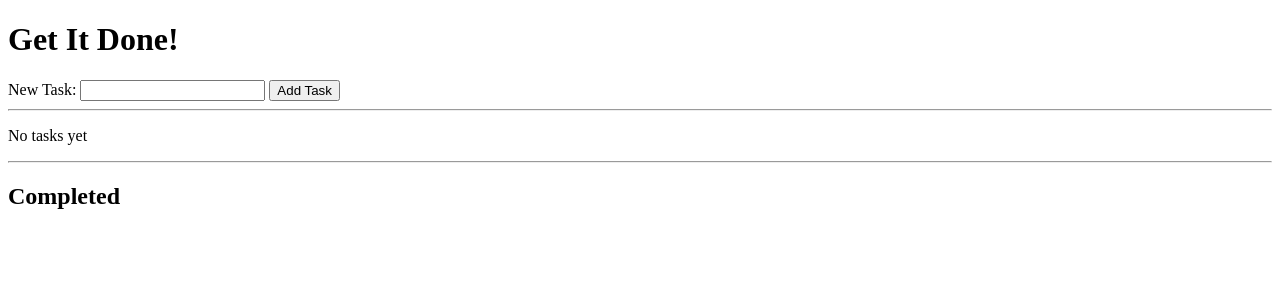
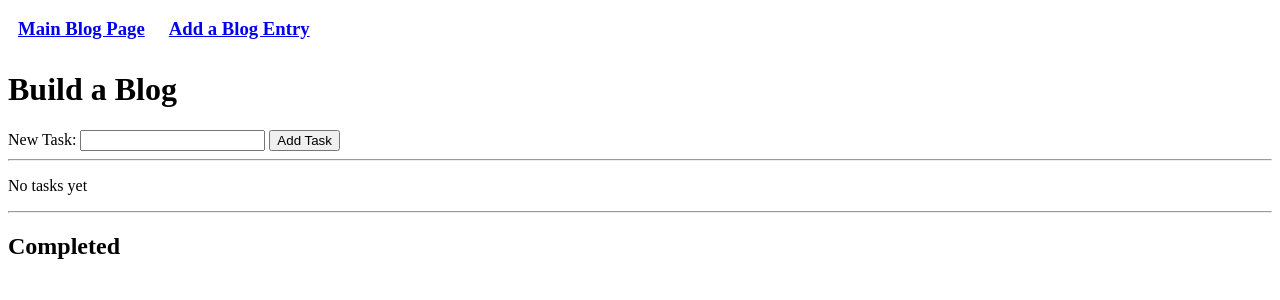
Before and after one commit to earl-gadel/blogz, a Flask app: page / in a window 1280 px wide. Shown: the top 300 px of the page. Run offline with Flask 2, Linux system fonts and the light colour scheme.

Commit message:
added stles.css and did some other front end work

```diff
--- a/main.py
+++ b/main.py
@@ -13,7 +13,7 @@ class Blog(db.Model):
     title = db.Column(db.String(120))
     body = db.Column(db.String(5000))
 
-    def __init__(self):
+    def __init__(self, title):
         self.title = title
         self.blog = False
 
@@ -30,3 +30,8 @@ def index():
 
 
     return render_template('build-a-blog.html',title="Building a Blog")
+
+
+
+if __name__ == "__main__":
+    app.run()
--- /dev/null
+++ b/static/styles.css
@@ -0,0 +1,7 @@
+.center-text{
+    text-align: center;
+}
+.inline-text{
+    display: inline-block;
+    margin: 10px;
+}
--- a/templates/base.html
+++ b/templates/base.html
@@ -1,8 +1,9 @@
 <!doctype html>
 <html>
-    <head>
-        <title>{{title}}</title>
-    </head>
+<head>
+    <link rel="stylesheet" type="text/css" href="{{ url_for('static', filename='styles.css')}}">
+    <title>{{title}}</title>
+</head>
 <body>
 
     {% block content %}
--- a/templates/build-a-blog.html
+++ b/templates/build-a-blog.html
@@ -1,7 +1,15 @@
 {% extends "base.html" %}
 
 {% block content %}
-    <h1>Get It Done!</h1>
+
+    <h3 class="inline-text">
+        <a href="/blog">Main Blog Page</a>
+    </h3>
+    <h3 class="inline-text">
+        <a href="/newpost">Add a Blog Entry</a>
+    </h3>
+
+    <h1>Build a Blog</h1>
     <form method='post'>
         <label>
             New Task:
```
